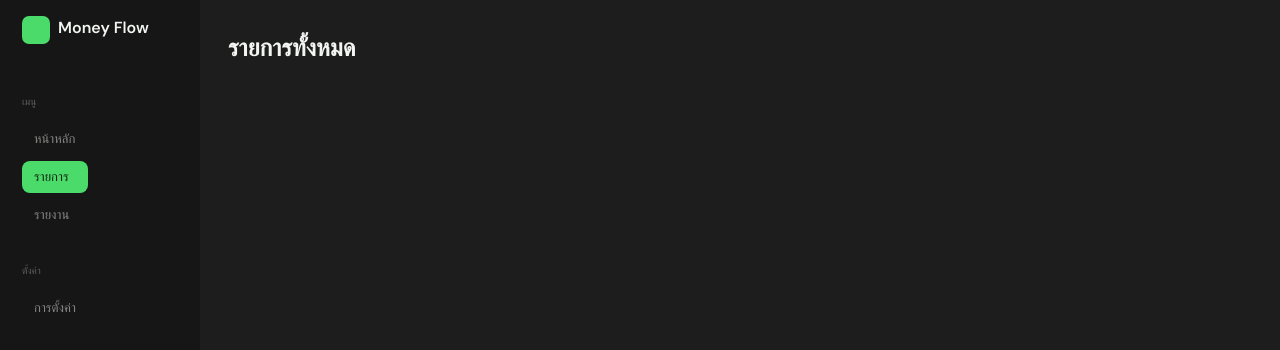
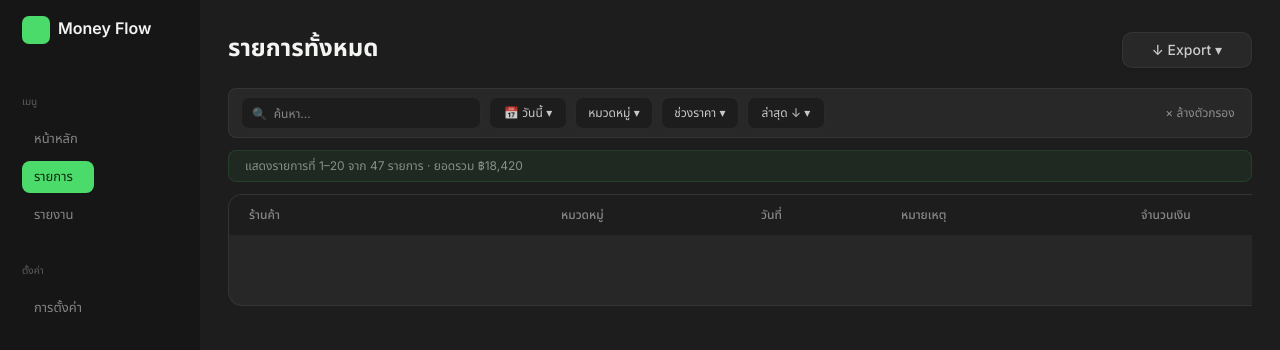
Before and after one commit to Patchara-291002/money-flow, a Next.js app in the folder frontend/: page /home/expenses in a window 1280 px wide. Shown: the top 350 px of the page. Built offline with nearby package versions, Linux system fonts and the light colour scheme.

Commit message:
create Expenses page

```diff
--- a/frontend/app/globals.css
+++ b/frontend/app/globals.css
@@ -15,6 +15,7 @@
   /* Border */
   --border:              rgba(243,245,242,0.06);   /* เปลี่ยน — ตาม design จริง */
   --border-strong:       rgba(243,245,242,0.12);   /* เปลี่ยน — ตาม design จริง */
+  --border-light:       rgba(242,245,242,0.06);   /* เพิ่ม — ใช้กับ card bg */
 
   /* Brand */
   --primary:             #4BDB6A;
@@ -52,6 +53,7 @@
   --color-foreground-subtle:   var(--foreground-subtle);
   --color-border:              var(--border);
   --color-border-strong:       var(--border-strong);
+  --color-border-light:        var(--border-light);
   --color-primary:             var(--primary);
   --color-primary-foreground:  var(--primary-foreground);
   --color-primary-bg:          var(--primary-bg);
@@ -70,7 +72,7 @@
 body {
   background: var(--background);
   color: var(--foreground);
-  font-family: var(--font-dm-sans), sans-serif;
+  font-family: var(--font-inter), var(--font-noto-sans-thai), sans-serif;
 }
 
 .btn-animated {
@@ -85,3 +87,16 @@ body {
 .btn-animated:active {
   transform: translateY(0) scale(0.99);
 }
+
+.scrollbar-thin-custom::-webkit-scrollbar {
+  height: 6px;
+}
+
+.scrollbar-thin-custom::-webkit-scrollbar-track {
+  background: transparent;
+}
+
+.scrollbar-thin-custom::-webkit-scrollbar-thumb {
+  background: var(--background-subtle);
+  border-radius: 999px;
+}
--- a/frontend/app/home/dashboard/components/DashboardHeader.tsx
+++ b/frontend/app/home/dashboard/components/DashboardHeader.tsx
@@ -2,7 +2,7 @@ export default function DashboardHeader() {
   return (
     <div className="flex items-center justify-between gap-4">
       <div className="flex flex-col gap-0.75">
-        <p className="text-2xl text-foreground">ภาพรวมเดือนนี้</p>
+        <p className="text-2xl font-bold text-foreground">ภาพรวมเดือนนี้</p>
         <p className="text-sm text-foreground-muted">{"มิถุนายน 2569"}</p>
       </div>
       <div>
--- a/frontend/app/home/dashboard/page.tsx
+++ b/frontend/app/home/dashboard/page.tsx
@@ -6,7 +6,7 @@ import RecentTransactions from "@/app/home/dashboard/components/RecentTransactio
 
 export default function Dashboard() {
   return (
-    <div className="flex-1 pt-6 px-7 pb-8 overflow-y-auto">
+    <div className="flex-1 px-7 pt-8 pb-10 overflow-y-auto">
       <DashboardHeader />
       <div
         className="mt-5.5"
--- /dev/null
+++ b/frontend/app/home/expenses/component/ExpensesFilterBar.tsx
@@ -0,0 +1,40 @@
+
+
+export default function ExpensesFilterBar() {
+    return (
+        <div
+            className="w-full min-h-12 flex flex-wrap items-center gap-2 bg-background-subtle mt-5  py-2 px-3 rounded-lg border border-border-light"
+        >
+            <input
+                type="text"
+                placeholder="🔍  ค้นหา..."
+                className="w-60 h-8 bg-background text-xs px-2.5 rounded-lg border border-border-light active:outline-none focus:outline-none"
+            />
+            <button
+                className="w-19.5 h-8 text-xs bg-background rounded-lg text-foreground/80 border border-border-light cursor-pointer"
+            >
+                📅 วันนี้ ▾
+            </button>
+            <button
+                className="w-19.5 h-8 text-xs bg-background rounded-lg text-foreground/80 border border-border-light cursor-pointer"
+            >
+                หมวดหมู่  ▾
+            </button>
+            <button
+                className="w-19.5 h-8 text-xs bg-background rounded-lg text-foreground/80 border border-border-light cursor-pointer"
+            >
+                ช่วงราคา  ▾
+            </button>
+            <button
+                className="w-19.5 h-8 text-xs bg-background rounded-lg text-foreground/80 border border-border-light cursor-pointer"
+            >
+                ล่าสุด ↓  ▾
+            </button>
+            <button
+                className="w-19.5 h-8 ml-auto text-xs text-foreground-muted cursor-pointer whitespace-nowrap"
+            >
+               × ล้างตัวกรอง
+            </button>
+        </div>
+    )
+}
--- /dev/null
+++ b/frontend/app/home/expenses/component/ExpensesHeader.tsx
@@ -0,0 +1,21 @@
+
+
+export default function ExpensesHeadder() {
+  return (
+    <div
+        className="flex justify-between"
+      >
+        <p
+            className="font-bold text-2xl"
+        >
+            รายการทั้งหมด
+        </p>
+        <button
+
+            className="w-32.5 h-9 text-sm font-medium bg-background-subtle rounded-[10px] text-foreground/80 border border-border-light shadow-sm cursor-pointer"
+        >
+            ↓ Export ▾
+        </button>
+      </div>
+  )
+}
--- /dev/null
+++ b/frontend/app/home/expenses/component/ExpensesResult.tsx
@@ -0,0 +1,15 @@
+
+
+export default function ExpensesResult() {
+  return (
+    <div
+        className="w-full h-8 mt-3 flex items-center px-4 rounded-lg bg-[#4BDB6A0f] border border-primary/12"
+    >
+      <p
+        className="text-foreground-muted text-xs"
+      >
+        แสดงรายการที่ {"1–20"} จาก {"47"} รายการ · ยอดรวม ฿{"18,420"}
+      </p>
+    </div>
+  )
+}
--- /dev/null
+++ b/frontend/app/home/expenses/component/ExpensesTable.tsx
@@ -0,0 +1,64 @@
+import React from 'react'
+
+export default function ExpensesTable() {
+  return (
+    <div
+        className="overflow-x-scroll scrollbar-thin-custom mt-3 pb-0.5"
+    >
+      <div
+        className="min-w-[1184px] bg-background-card border border-border-light  rounded-[14px] overflow-hidden"
+      >
+        <table
+            className="w-full table-fixed"
+        >
+            <thead>
+                <tr
+                    className="h-10 bg-background"
+                >
+                    <th
+                        className="text-xs font-medium text-left text-foreground-muted pl-5"
+                    >
+                        ร้านค้า
+                    </th>
+                    <th
+                        className="w-50 text-xs font-medium text-left text-foreground-muted"
+                    >
+                        หมวดหมู่
+                    </th>
+                    <th
+                        className="w-35 text-xs font-medium text-left text-foreground-muted"
+                    >
+                        วันที่
+                    </th>
+                    <th
+                        className="w-60 text-xs font-medium text-left text-foreground-muted"
+                    >
+                        หมายเหตุ
+                    </th>
+                    <th
+                        className="w-37.5 text-xs font-medium text-left text-foreground-muted"
+                    >
+                        จำนวนเงิน
+
+                    </th>
+                    <th
+                        className="w-30 text-xs font-medium text-left text-foreground-muted pr-5"
+                    >
+                        แก้ไข
+                    </th>
+                </tr>
+            </thead>
+            <tbody>
+                <tr
+                    className="h-17.5"
+                >
+                    <td>
+
+                    </td>
+                </tr>
+            </tbody>
+        </table>
+      </div>
+    </div>
+  )
+}
--- a/frontend/app/home/expenses/page.tsx
+++ b/frontend/app/home/expenses/page.tsx
@@ -1,15 +1,17 @@
+import ExpensesHeader from "./component/ExpensesHeader";
+import ExpensesFilterBar from "./component/ExpensesFilterBar";
+import ExpensesResult from "./component/ExpensesResult";
+import ExpensesTable from "./component/ExpensesTable";
+
 export default function page() {
   return (
     <div
-        className="px-7 pt-8 pb-10"
+        className="px-7 pt-8 pb-10 "
     >
-      <div>
-        <p
-            className="font-bold text-2xl"
-        >
-            รายการทั้งหมด
-        </p>
-      </div>
+      <ExpensesHeader />
+      <ExpensesFilterBar />
+      <ExpensesResult />
+      <ExpensesTable />
     </div>
   )
 }
--- a/frontend/app/layout.tsx
+++ b/frontend/app/layout.tsx
@@ -1,21 +1,18 @@
 import type { Metadata } from "next";
-import { Geist, Geist_Mono, DM_Sans, DM_Serif_Display } from "next/font/google";
+import { Inter, Noto_Sans_Thai, DM_Serif_Display } from "next/font/google";
 import SessionWrapper from "./components/SessionWrapper";
 import "./globals.css";
 
-const geistSans = Geist({
-  variable: "--font-geist-sans",
+const inter = Inter({
+  weight: ["400", "500", "600", "700"],
   subsets: ["latin"],
+  variable: "--font-inter",
 });
 
-const geistMono = Geist_Mono({
-  variable: "--font-geist-mono",
-  subsets: ["latin"],
-});
-
-const dmSans = DM_Sans({
-  subsets: ["latin"],
-  variable: "--font-dm-sans",
+const notoSansThai = Noto_Sans_Thai({
+  weight: ["400", "500", "600", "700"],
+  subsets: ["thai"],
+  variable: "--font-noto-sans-thai",
 });
 
 const dmSerif = DM_Serif_Display({
@@ -37,7 +34,7 @@ export default function RootLayout({
 }>) {
   return (
     <html
-      className={`${dmSans.variable} ${dmSerif.variable} h-full antialiased`}
+      className={`${inter.variable} ${notoSansThai.variable} ${dmSerif.variable} h-full antialiased`}
     >
       <body className="min-h-full">
         <SessionWrapper>{children}</SessionWrapper>
```
